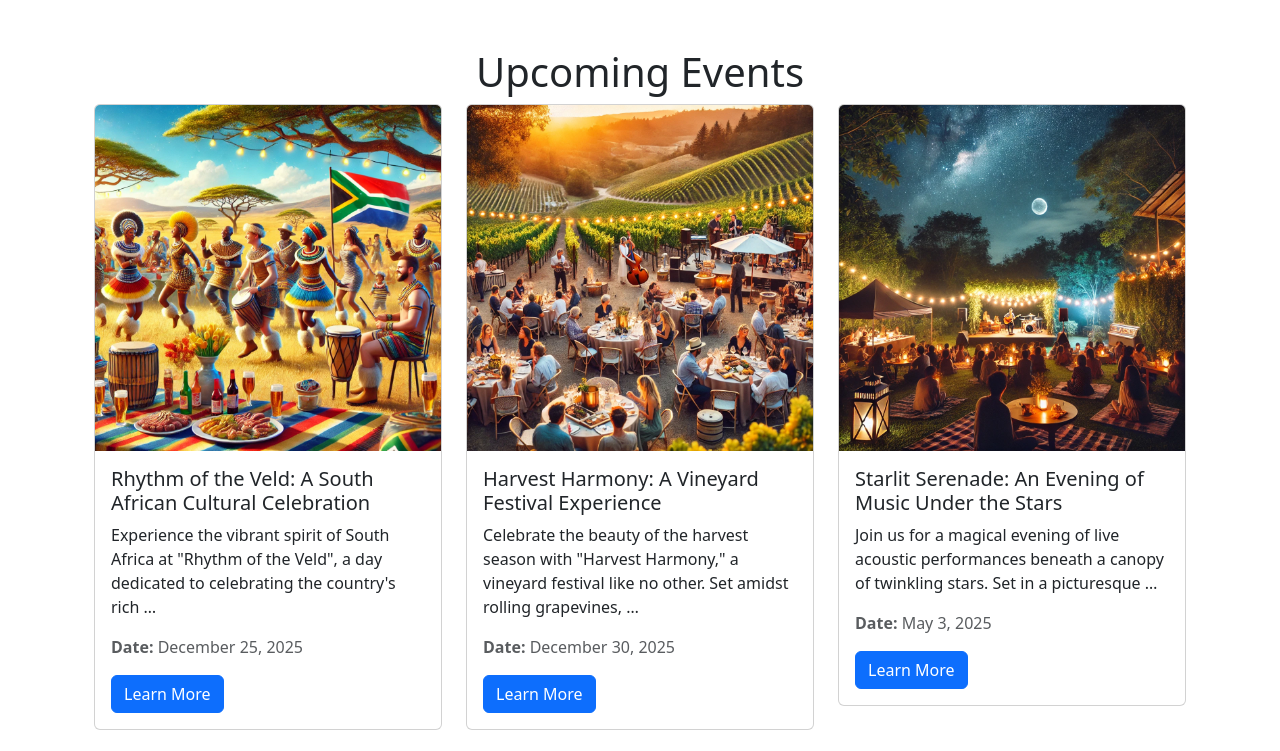
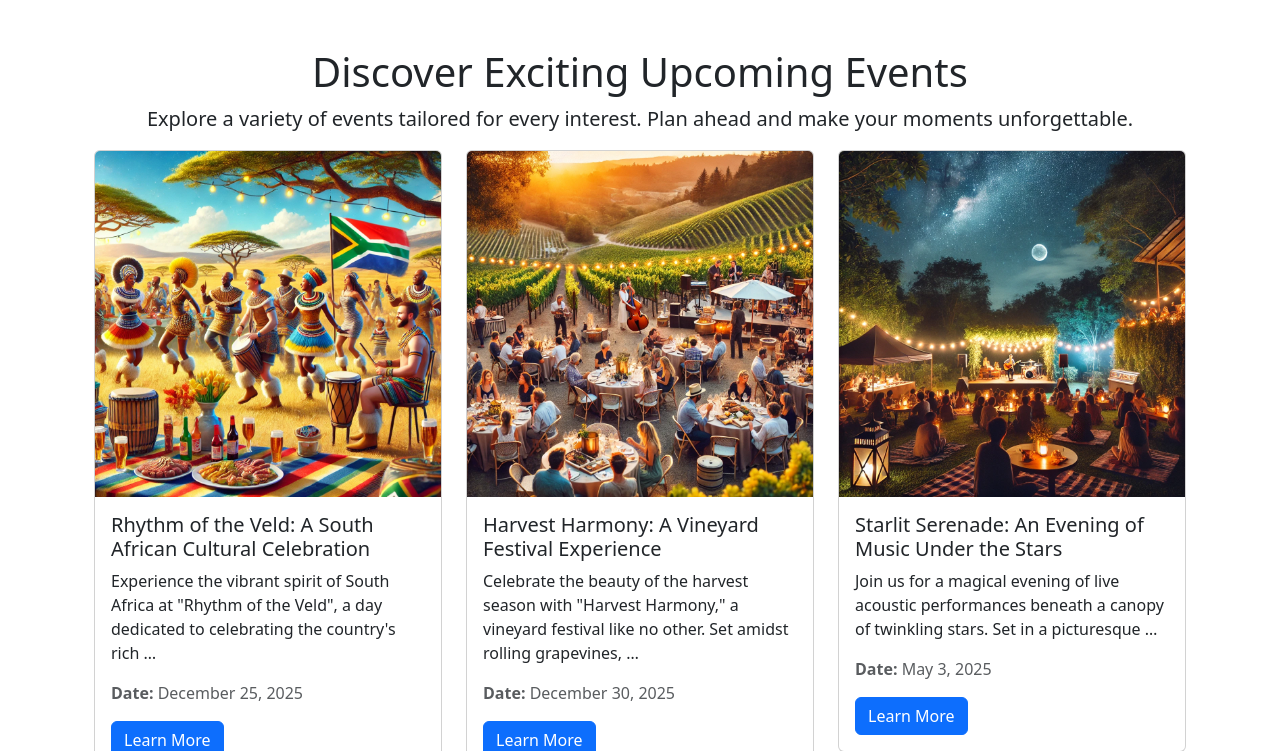
Before and after one commit to siboniseni/event_planner, a Django app: page /events/ in a window 1280 px wide. Shown: the part 56-807 px from the top of the page. Run offline with Django 5.2, Linux system fonts and the light colour scheme; data comes from the database, SQL or seed files in the repository.

Commit message:
explore more events - texts improved

```diff
--- a/events/templates/events/event_list.html
+++ b/events/templates/events/event_list.html
@@ -4,7 +4,8 @@
 
 {% block content %}
 <div class="container my-5">
-    <h1 class="text-center">Upcoming Events</h1>
+    <h1 class="text-center">Discover Exciting Upcoming Events</h1>
+    <p class="lead text-center">Explore a variety of events tailored for every interest. Plan ahead and make your moments unforgettable.</p>
     <div class="row">
         {% for event in events %}
         <div class="col-sm-6 col-md-4 col-lg-4 mb-4">
```
